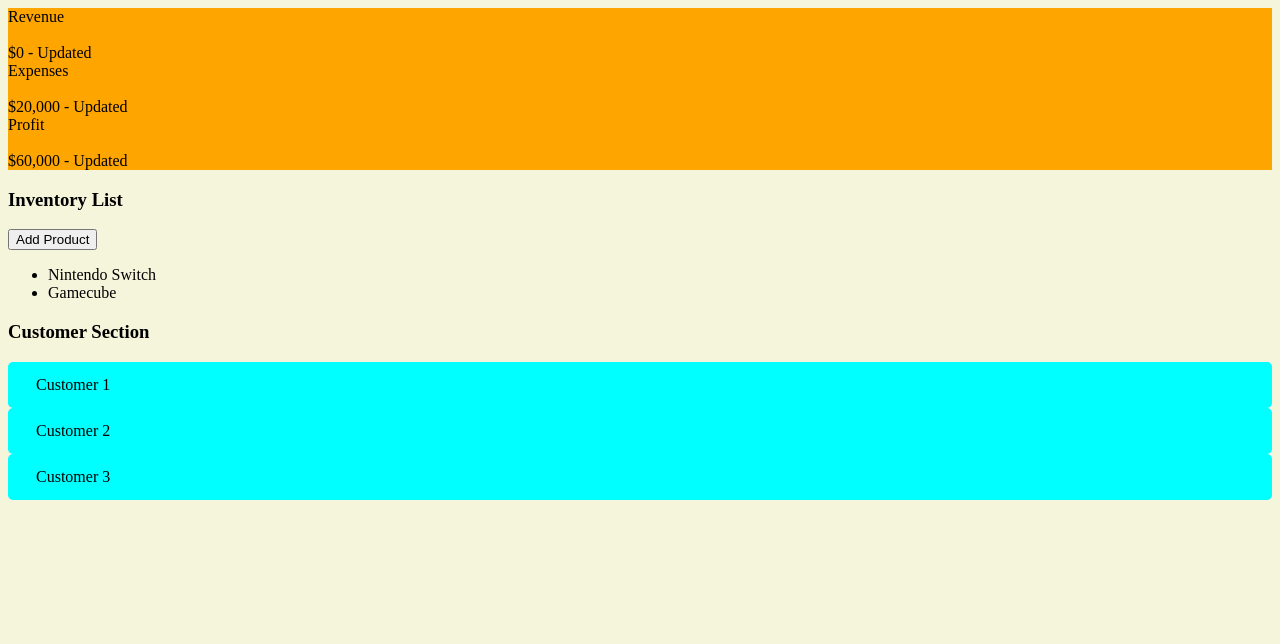
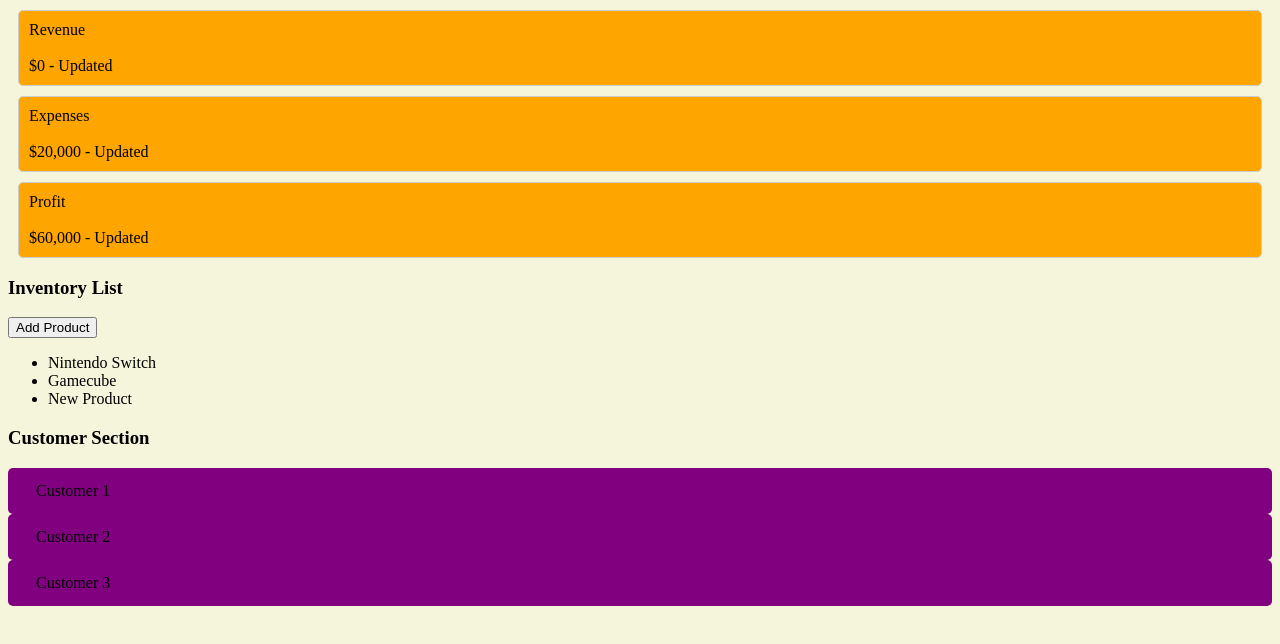
Before and after one commit to ChronoHex/coding_challenge_12, a plain HTML site: page index.html in a window 1280 px wide. Both pictures are taken after a click on the button "Add Product". Drawn offline with Linux system fonts and the light colour scheme.

Commit message:
Fixed Some buttons not working, and html style

```diff
--- a/cc_12.js
+++ b/cc_12.js
@@ -41,12 +41,22 @@ function addProductItem(productName) {
 
   // adding a click event to removes items when selected
   newProductItem.addEventListener("click", () => {
-    inventoryList.removeChild(newProductItem);
+    removeProductItem(newProductItem);
   });
 
   inventoryList.appendChild(newProductItem);
 };
 
+// function for removing roduct items
+function removeProductItem(item) {
+  const inventoryList = document.getElementById("inventoryList");
+  inventoryList.removeChild(item);
+};
+
+// added event listener to "add product" button
+document.getElementById("addProductButton").addEventListener("click", () => {
+  addProductItem("New Product");
+})
 //adding products as examples
 addProductItem("Nintendo Switch");
 addProductItem("Gamecube");
@@ -58,7 +68,7 @@ customerSection.addEventListener("click", () => {
   console.log("Has been selected");
 });
 
-const customerCards = document.querySelectorAll(".customercard");
+const customerCards = document.querySelectorAll(".customer-card");
 customerCards.forEach((card) => {
   card.style.backgroundColor = "purple";
   card.addEventListener("click", (event) => {
--- a/index.html
+++ b/index.html
@@ -19,6 +19,13 @@
         }
         .customer-card:hover {
             background-color: antiquewhite;
+        }
+        .metric-card {
+            border: 1px solid #ccc;
+            border-radius: 5px;
+            padding:  10px;
+            margin: 10px;
+            background-color: white;
         }
     </style>
 </head>
```
